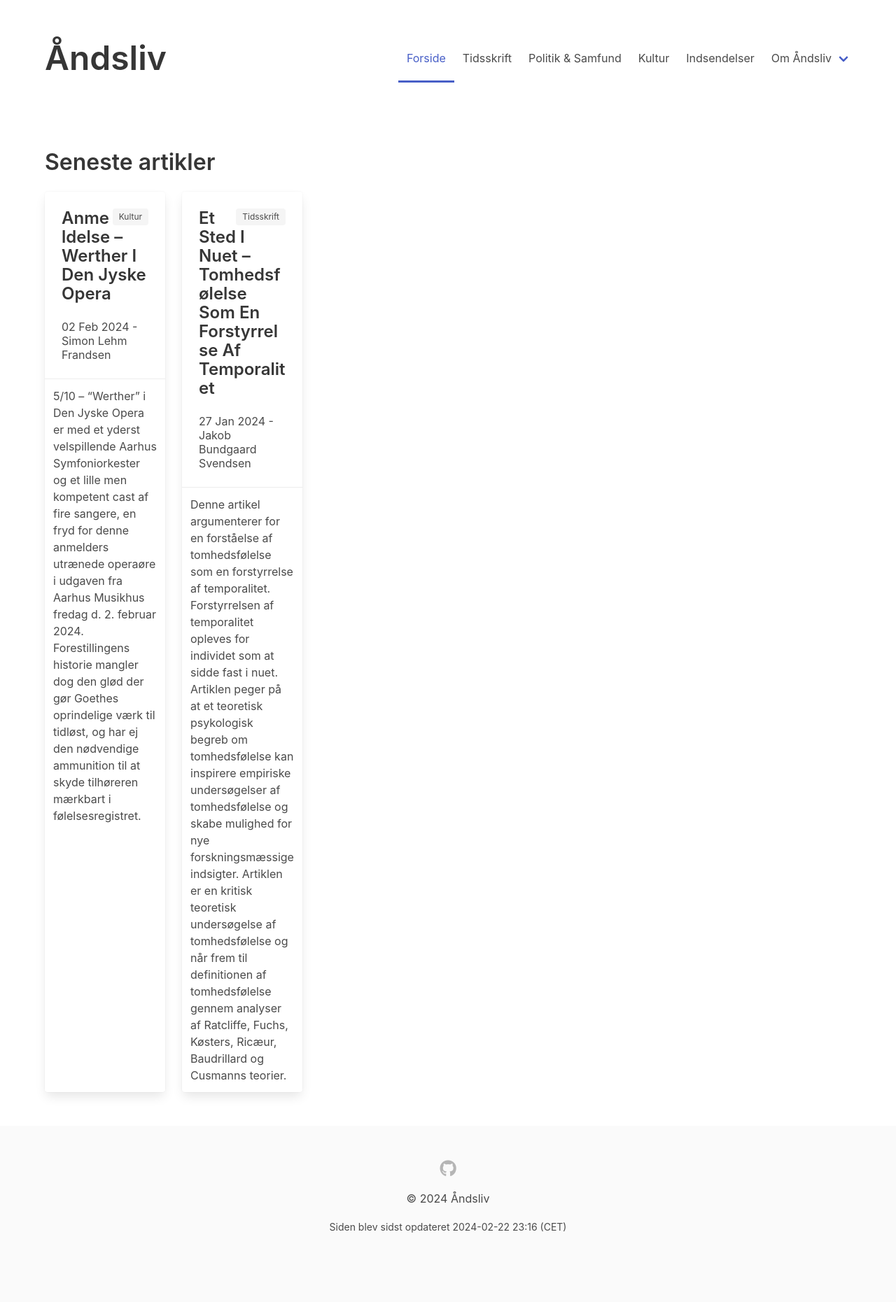
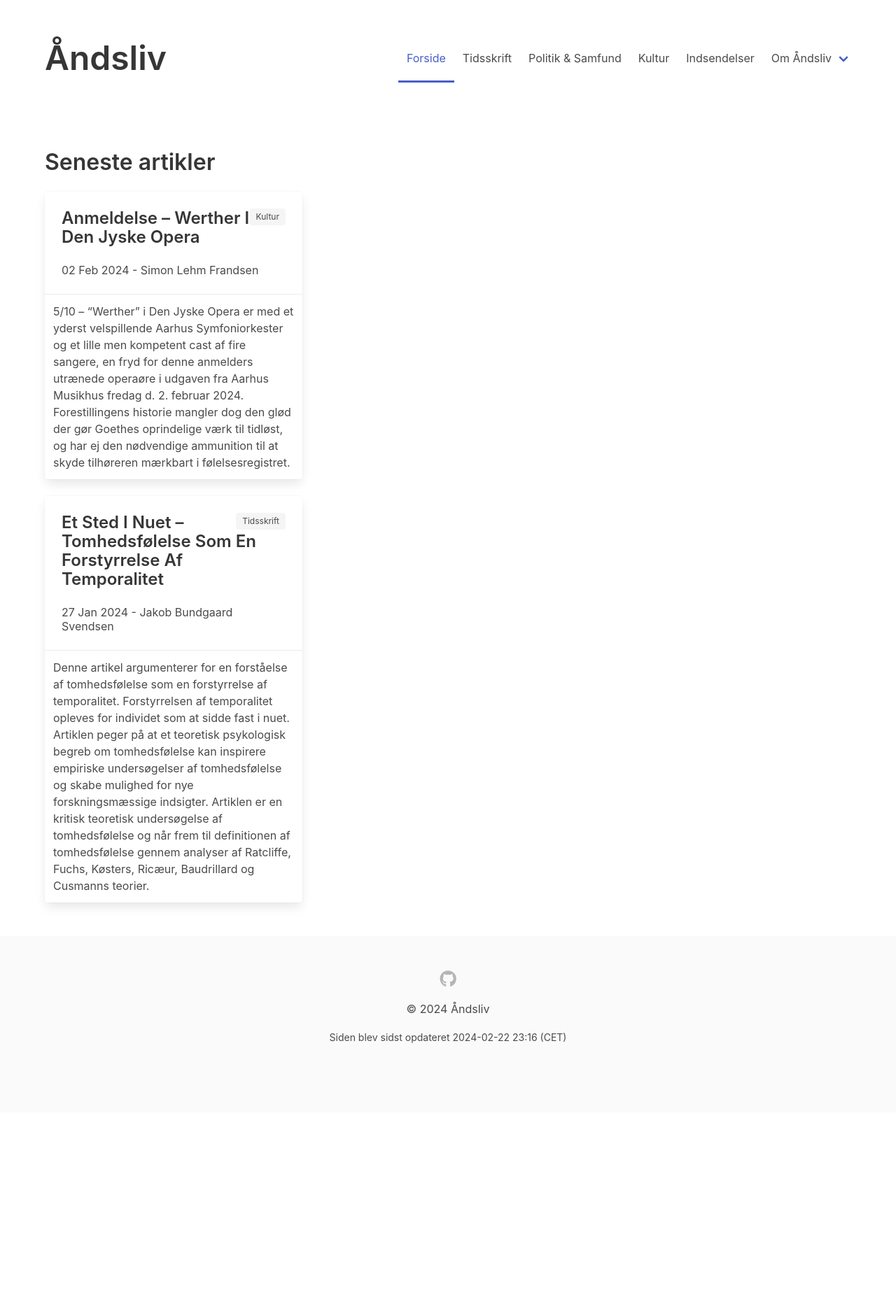
Before and after one commit to Aandsliv/aandsliv, a Jekyll site: the page built from src/index.html, in a window 1280 px wide. Shown: the whole page at 70% size. Built offline with Jekyll 4.4.1, drawn with Linux system fonts in a browser that asks for light colours; after the commit the page ends 1590 px from its top, so only the background shows below that.

Commit message:
feat: update tile layout (#94)

```diff
--- a/src/index.html
+++ b/src/index.html
@@ -6,14 +6,12 @@ title: Forside
 <div class="block is-flex is-flex-wrap-wrap">
     <div class="tile is-ancestor">
         <div class="tile is-vertical is-4">
-            <div class="tile">
             {% for post in site.posts %}
             <div class="tile is-parent is-vertical">
                 <a href="{{ post.url | relative_url }}" class="tile is-child card">
                     <div class="card-content">
                         <div class="block">
-                                <span
-                                    class="tag card-header-icon is-pulled-right">{{ post.subsection | capitalize }}</span>
+                            <span class="tag card-header-icon is-pulled-right">{{ post.subsection | capitalize }}</span>
                             <p class="title is-spaced is-4">{{ post.title }}</p>
                             <p class="subtitle is-6">
                                 {{ post.date | date_to_string }} - {{ post.author }}
@@ -31,4 +29,3 @@ title: Forside
         </div>
     </div>
 </div>
-</div>
--- a/src/kultur.html
+++ b/src/kultur.html
@@ -6,15 +6,13 @@ title: Kultur
 <div class="block is-flex is-flex-wrap-wrap">
     <div class="tile is-ancestor">
         <div class="tile is-vertical is-4">
-            <div class="tile">
             {% for post in site.posts %}
             {% if post.subsection == "kultur" %}
             <div class="tile is-parent is-vertical">
                 <a href="{{ post.url | relative_url }}" class="tile is-child card">
                     <div class="card-content">
                         <div class="block">
-                                <span
-                                    class="tag card-header-icon is-pulled-right">{{ post.subsection | capitalize }}</span>
+                            <span class="tag card-header-icon is-pulled-right">{{ post.subsection | capitalize }}</span>
                             <p class="title is-spaced is-4">{{ post.title }}</p>
                             <p class="subtitle is-6">
                                 {{ post.date | date_to_string }} - {{ post.author }}
@@ -33,4 +31,3 @@ title: Kultur
         </div>
     </div>
 </div>
-</div>
--- a/src/politik-og-samfund.html
+++ b/src/politik-og-samfund.html
@@ -6,15 +6,13 @@ title: Politik & Samfund
 <div class="block is-flex is-flex-wrap-wrap">
     <div class="tile is-ancestor">
         <div class="tile is-vertical is-4">
-            <div class="tile">
             {% for post in site.posts %}
             {% if post.subsection == "politik-og-samfund" %}
             <div class="tile is-parent is-vertical">
                 <a href="{{ post.url | relative_url }}" class="tile is-child card">
                     <div class="card-content">
                         <div class="block">
-                                <span
-                                    class="tag card-header-icon is-pulled-right">{{ post.subsection | capitalize }}</span>
+                            <span class="tag card-header-icon is-pulled-right">{{ post.subsection | capitalize }}</span>
                             <p class="title is-spaced is-4">{{ post.title }}</p>
                             <p class="subtitle is-6">
                                 {{ post.date | date_to_string }} - {{ post.author }}
@@ -33,4 +31,3 @@ title: Politik & Samfund
         </div>
     </div>
 </div>
-</div>
--- a/src/tidsskrift.html
+++ b/src/tidsskrift.html
@@ -6,15 +6,13 @@ title: Tidsskrift
 <div class="block is-flex is-flex-wrap-wrap">
     <div class="tile is-ancestor">
         <div class="tile is-vertical is-4">
-            <div class="tile">
             {% for post in site.posts %}
             {% if post.subsection == "tidsskrift" %}
             <div class="tile is-parent is-vertical">
                 <a href="{{ post.url | relative_url }}" class="tile is-child card">
                     <div class="card-content">
                         <div class="block">
-                                <span
-                                    class="tag card-header-icon is-pulled-right">{{ post.subsection | capitalize }}</span>
+                            <span class="tag card-header-icon is-pulled-right">{{ post.subsection | capitalize }}</span>
                             <p class="title is-spaced is-4">{{ post.title }}</p>
                             <p class="subtitle is-6">
                                 {{ post.date | date_to_string }} - {{ post.author }}
@@ -33,4 +31,3 @@ title: Tidsskrift
         </div>
     </div>
 </div>
-</div>
```
Lines whose indentation alone changed are shown as unchanged.
